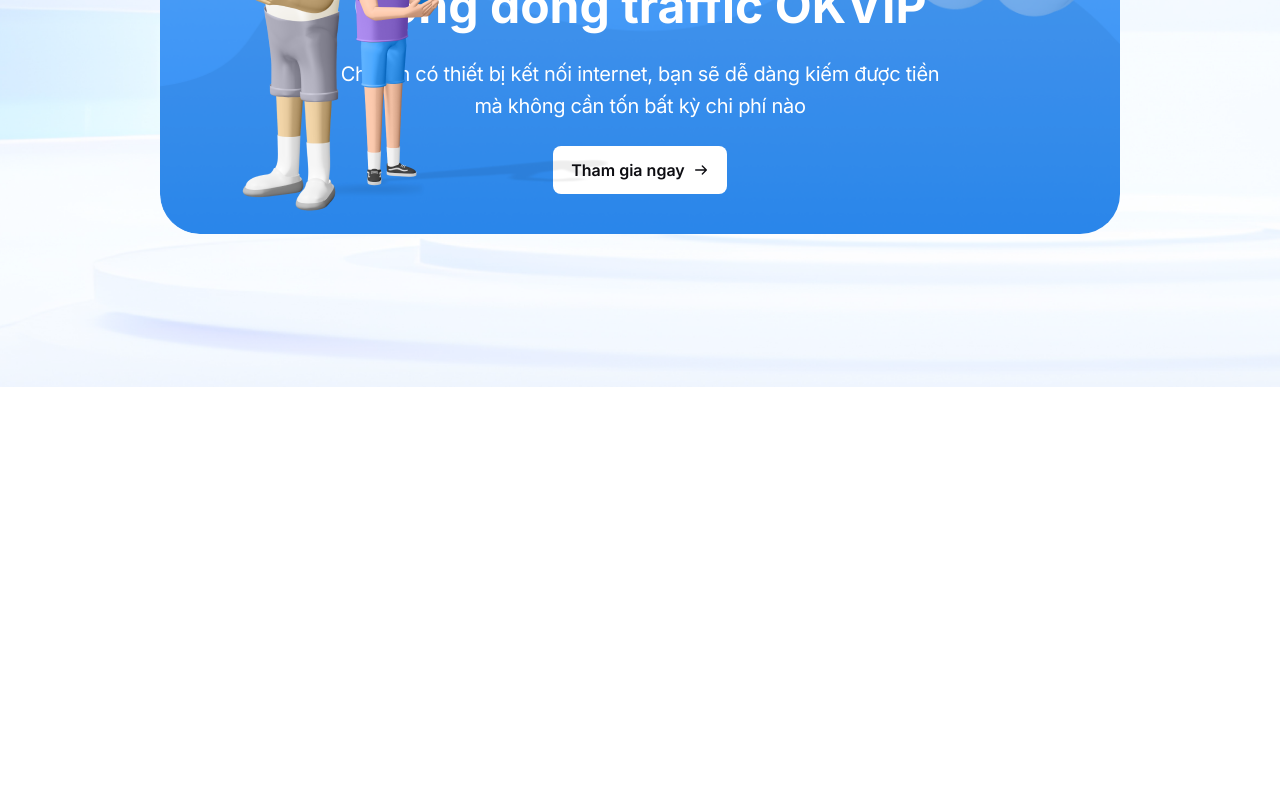
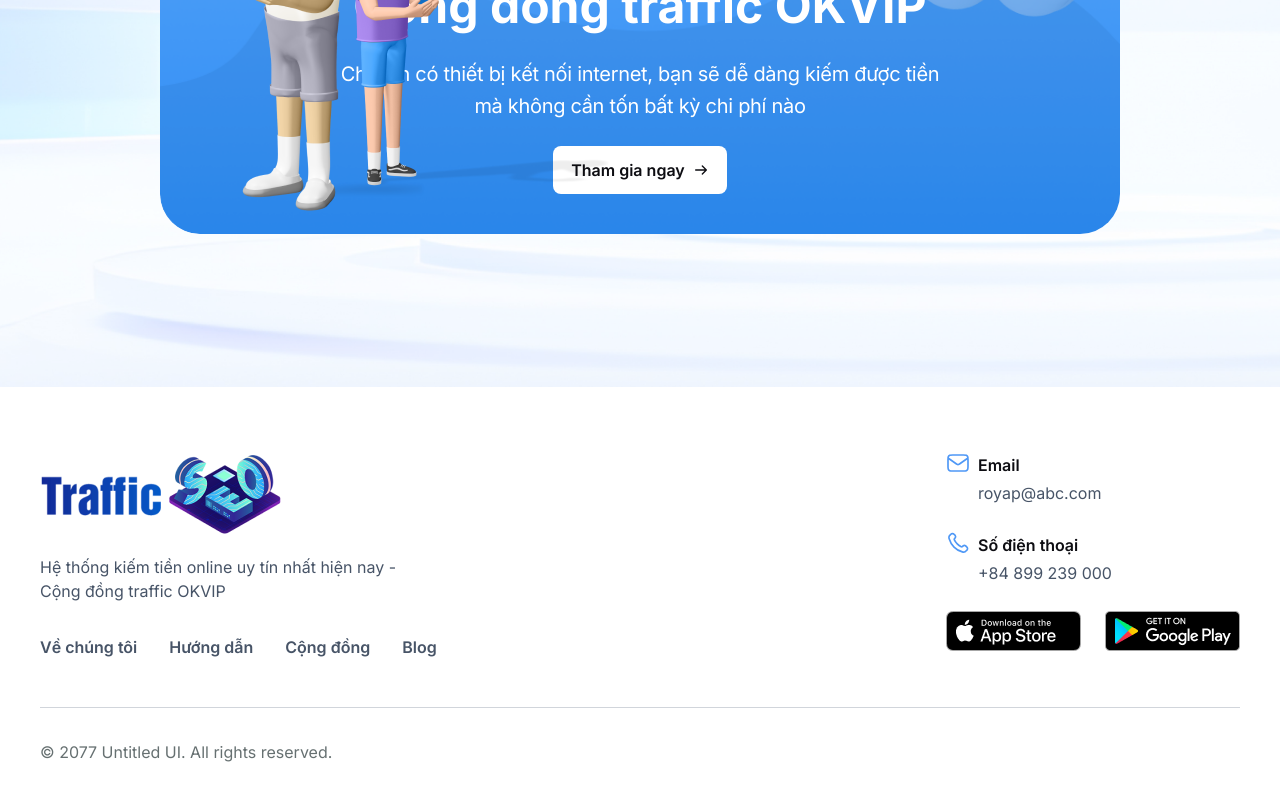
Before and after one commit to odrhahan/traffic-landing, a Next.js app: page / in a window 1280 px wide. Shown: the part 4660-5460 px from the top of the page. Before the commit the page ends 5047 px from the top, so only its background shows below. Built offline with nearby package versions, Linux system fonts and the light colour scheme.

Commit message:
(+) footer

```diff
--- a/src/app/globals.css
+++ b/src/app/globals.css
@@ -7,5 +7,8 @@
   --color-secondary: 217 45 32;
   --color-gray-1: 208 213 221;
   --color-gray-2: 102 112 133;
+  --color-gray-6: 209 213 219;
   --color-gray-black: 13 13 18;
+  --color-tertiary: 71 84 103;
+  --color-quarterary-500: 102 112 113;
 }
--- a/src/app/layout.tsx
+++ b/src/app/layout.tsx
@@ -2,6 +2,7 @@
 import { Inter } from "next/font/google";
 import "./globals.css";
 import Header from "@/components/Header";
+import Footer from "@/components/Footer";
 
 const inter = Inter({ subsets: ["latin"] });
 
@@ -20,6 +21,7 @@
       <body className={inter.className}>
         <Header />
         {children}
+        <Footer />
       </body>
     </html>
   );
--- /dev/null
+++ b/src/components/Footer/index.tsx
@@ -0,0 +1,78 @@
+import Image from "next/image";
+import React from "react";
+import { Email, Phone } from "../ui/icons";
+
+const Footer = () => {
+  return (
+    <footer className="mx-auto max-w-[1440px] px-4 md:px-10">
+      <div className="flex flex-col gap-12 pb-12 pt-16 md:flex-row md:gap-8">
+        <div className="flex-1">
+          <Image
+            alt=""
+            src={"/images/traffic-logo.png"}
+            width={243}
+            height={80}
+            className="mb-6 md:mb-4"
+          />
+          <p className="text-tertiary mb-6 leading-6 md:mb-8">
+            Hệ thống kiếm tiền online uy tín nhất hiện nay - <br />
+            Cộng đồng traffic OKVIP
+          </p>
+          <div className="gap grid grid-cols-2 gap-x-8 gap-y-3 md:flex md:gap-8">
+            <p className="text-tertiary font-semibold">Về chúng tôi</p>
+            <p className="text-tertiary font-semibold">Hướng dẫn</p>
+            <p className="text-tertiary font-semibold">Cộng đồng</p>
+            <p className="text-tertiary font-semibold">Blog</p>
+          </div>
+        </div>
+
+        <div className="md:basis-[294px]">
+          <div className="flex justify-between md:block">
+            <div className="mb-6 flex gap-2">
+              <Email className="text-2xl font-bold" />
+              <div>
+                <p className="font-semibold leading-7 text-gray-black">Email</p>
+                <p className="text-tertiary leading-7">royap@abc.com</p>
+              </div>
+            </div>
+
+            <div className="mb-12 flex gap-2 md:mb-6">
+              <Phone className="text-2xl font-bold" />
+              <div>
+                <p className="font-semibold leading-7 text-gray-black">
+                  Số điện thoại
+                </p>
+                <p className="text-tertiary leading-7">+84 899 239 000</p>
+              </div>
+            </div>
+          </div>
+
+          <div className="flex gap-6">
+            <Image
+              alt=""
+              src={"/images/app-store.png"}
+              width={135}
+              height={40}
+              className="cursor-pointer"
+            />
+            <Image
+              alt=""
+              src={"/images/google-play.png"}
+              width={135}
+              height={40}
+              className="cursor-pointer"
+            />
+          </div>
+        </div>
+      </div>
+
+      <div className="border-gray-6 border-t pb-12 pt-8">
+        <p className="text-quarterary-500">
+          © 2077 Untitled UI. All rights reserved.
+        </p>
+      </div>
+    </footer>
+  );
+};
+
+export default Footer;
--- a/tailwind.config.ts
+++ b/tailwind.config.ts
@@ -29,7 +29,10 @@
         secondary: "rgb(var(--color-secondary) / <alpha-value>)",
         "gray-1": "rgb(var(--color-gray-1) / <alpha-value>)",
         "gray-2": "rgb(var(--color-gray-2) / <alpha-value>)",
+        "gray-6": "rgb(var(--color-gray-6) / <alpha-value>)",
         "gray-black": "rgb(var(--color-gray-black) / <alpha-value>)",
+        tertiary: "rgb(var(--color-tertiary) / <alpha-value>)",
+        "quarterary-500": "rgb(var(--color-quarterary-500) / <alpha-value>)",
       },
       fontSize: {
         "2.75xl": ["28px", { lineHeight: "36px" }],
@@ -41,9 +44,9 @@
       },
       boxShadow: {
         box: "0px 12px 16px -4px rgba(16, 24, 40, 0.08), 0px 4px 6px -2px rgba(16, 24, 40, 0.03)",
-        xs: '0px 1px 12px 0px rgb(var(--color-primary))',
-        inset: 'inset 0px -9px 21px -10px rgba(0,0,0,0.75)',
-        'box-step': '0px 21.508px 43.016px -10.754px rgba(16, 24, 40, 0.18)'
+        xs: "0px 1px 12px 0px rgb(var(--color-primary))",
+        inset: "inset 0px -9px 21px -10px rgba(0,0,0,0.75)",
+        "box-step": "0px 21.508px 43.016px -10.754px rgba(16, 24, 40, 0.18)",
       },
     },
   },
```
Also changed, not shown: public/images/google-play.png (renamed from public/images/google-lay.png).
